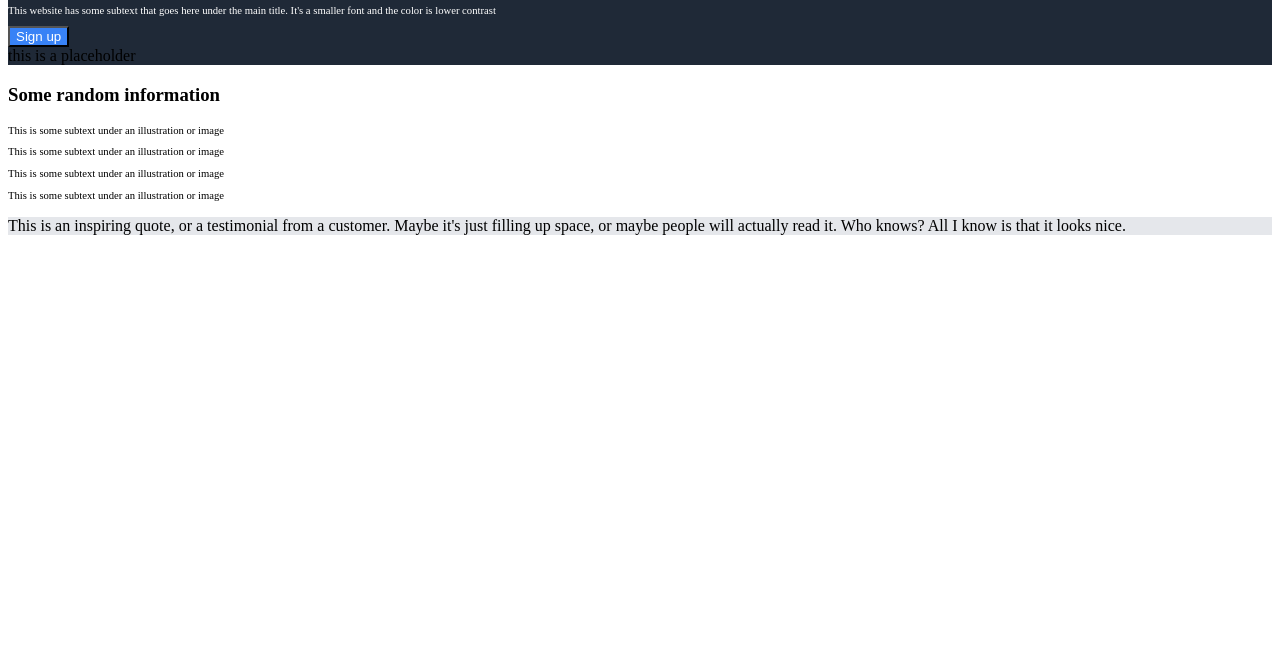
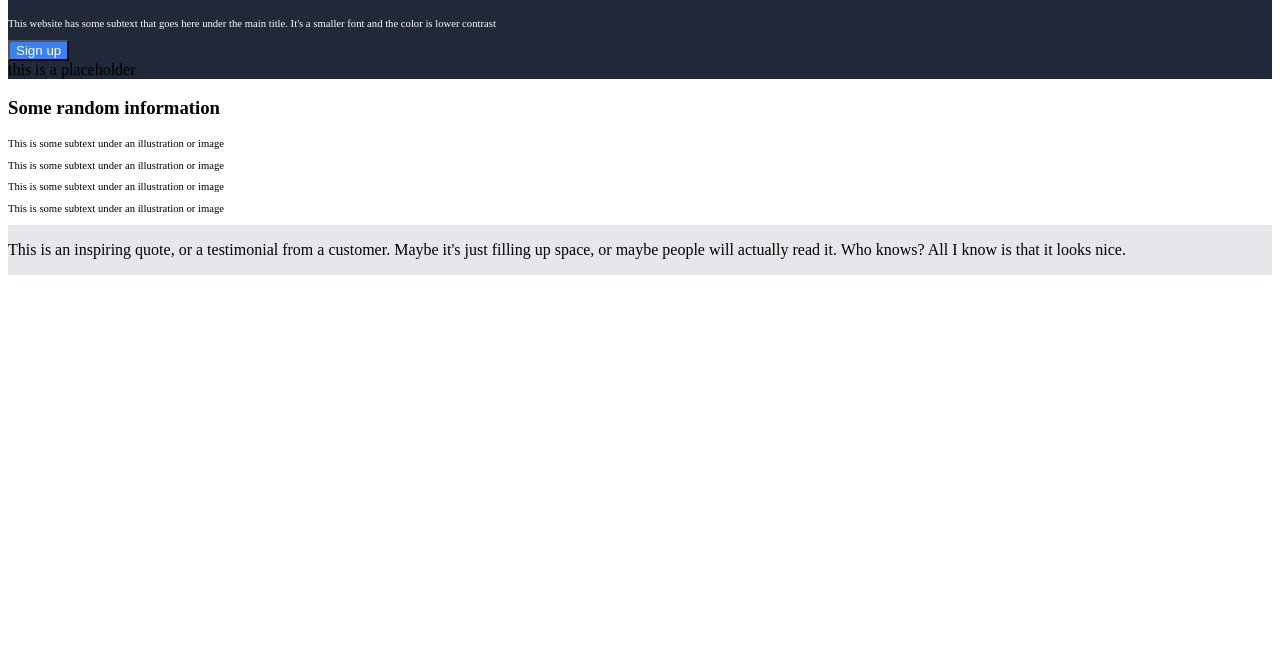
Before and after one commit to EmbarcCoding/landing-page, a plain HTML site: page index.html in a window 1280 px wide. Shown: the part 138-800 px from the top of the page. Drawn offline with Linux system fonts and the light colour scheme.

Commit message:
Added .flex-container to stylesheet

```diff
--- a/style.css
+++ b/style.css
@@ -1,3 +1,8 @@
+.flex-container {
+    display: flex;
+    flex-direction: column;
+}
+
 .subtext-top{
     font-size: 8pt;
     color: white;
```
